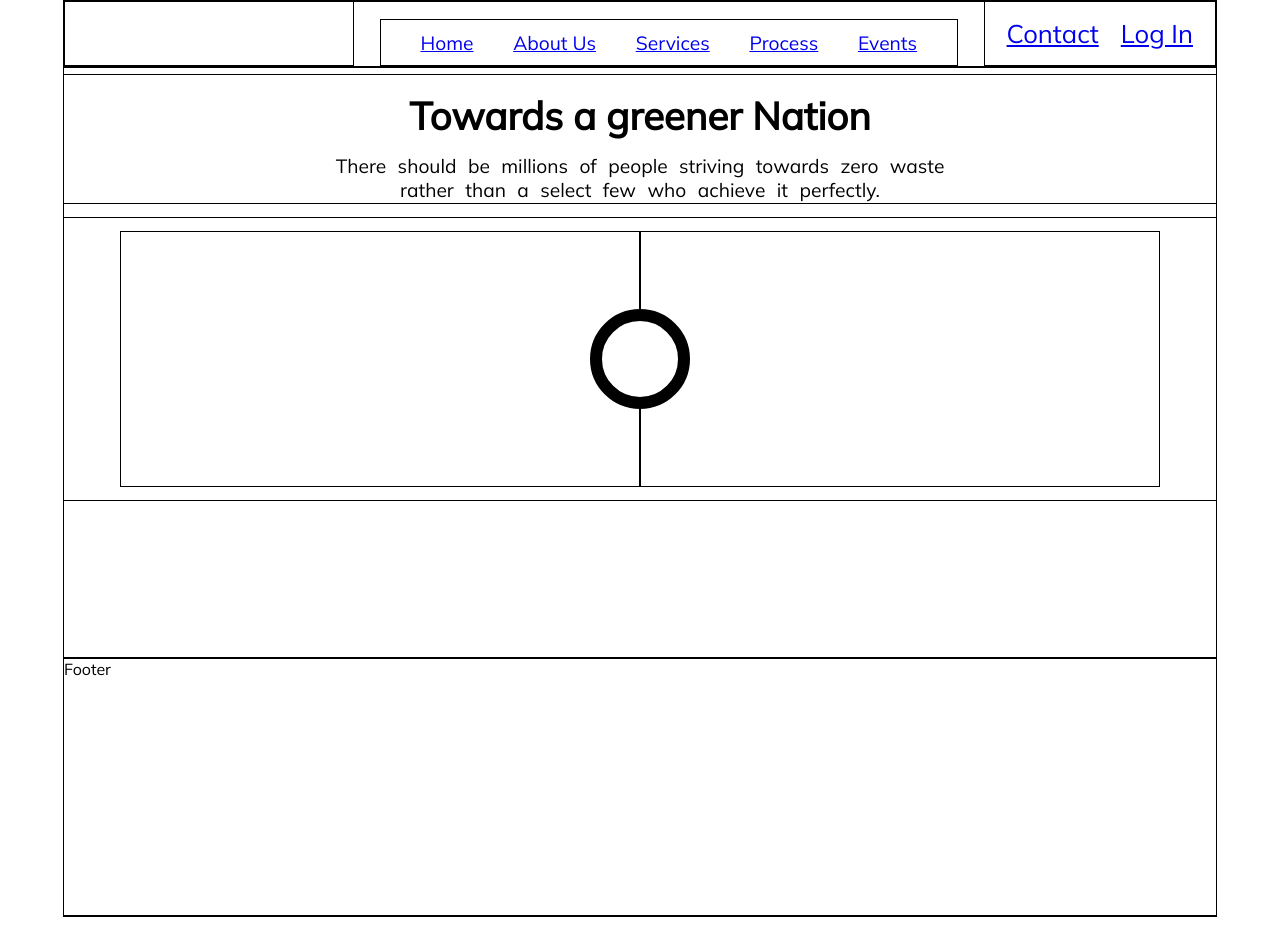
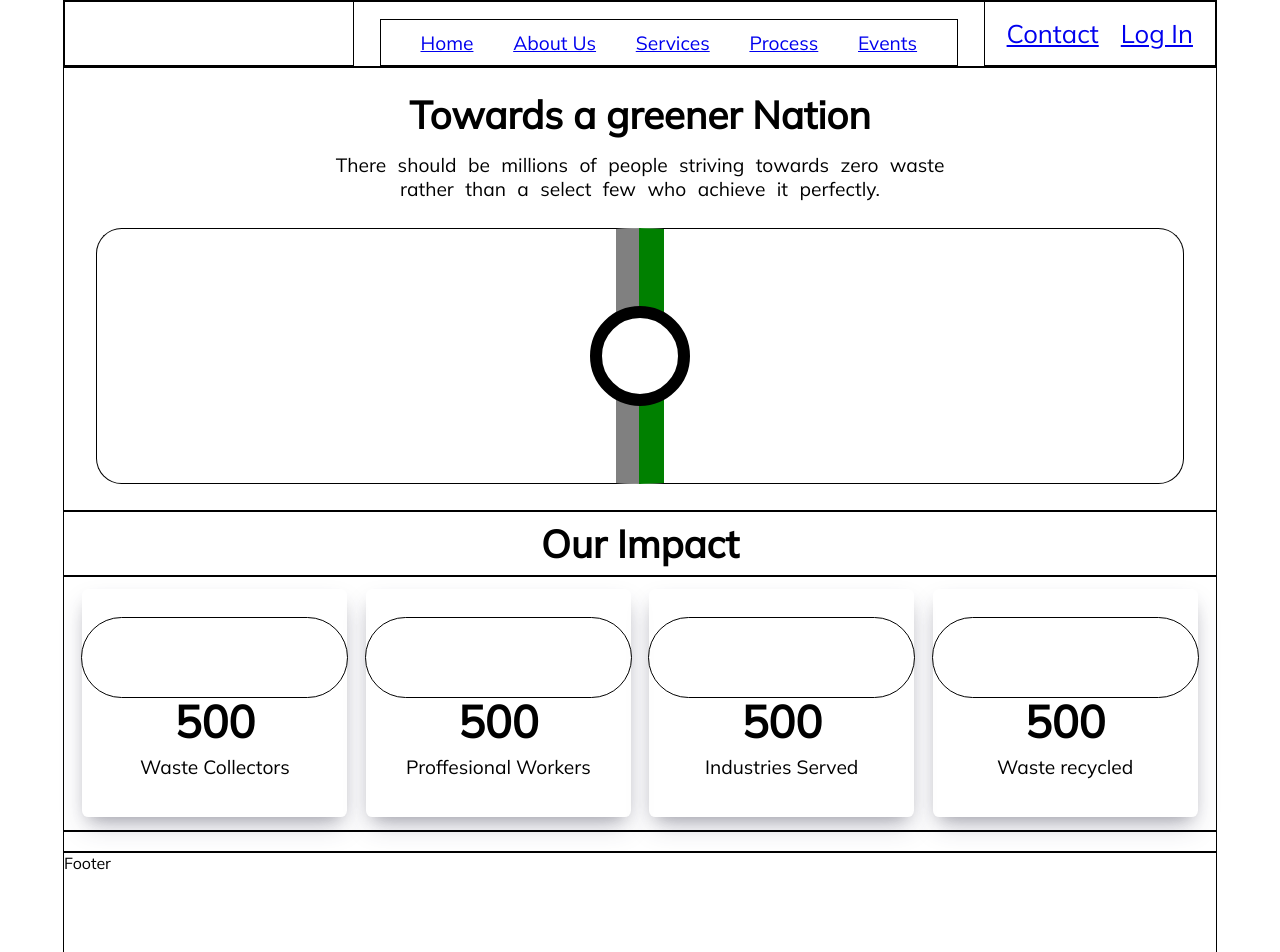
Before and after one commit to MokuaEnock/greenly, a React (Create React App) app: page / in a window 1280 px wide. Shown: the top 952 px of the page. Before the commit the page ends 917 px from the top, so only its background shows below. Built offline with nearby package versions, Linux system fonts and the light colour scheme.

Commit message:
create skeleton for impact section

```diff
--- a/src/pages/landing/landing.css
+++ b/src/pages/landing/landing.css
@@ -15,7 +15,6 @@
     width: 100%;
     height: 10vw;
     font-size: 1.8vw;
-    border: thin solid black;
     display: flex;
     flex-direction: column;
     align-items: center;
@@ -42,7 +41,6 @@
     width: 100%;
     height: 22vw;
     font-size: 1.8vw;
-    border: thin solid black;
     display: flex;
     flex-direction: row;
     align-items: center;
@@ -60,6 +58,11 @@
     height: 90%;
 }
 
+.recycle-image>img {
+    width: 100%;
+    border-radius: inherit;
+}
+
 #recycle-icon {
     width: 6vw;
     height: 6vw;
@@ -69,12 +72,96 @@
     z-index: 1;
 }
 
-
 #recycle-image1 {
     margin-right: -4vw;
+    border-top-left-radius: 2vw;
+    border-bottom-left-radius: 2vw;
+    border-right: 2vw solid grey;
 }
 
 #recycle-image2 {
     margin-left: -4vw;
+    border-top-right-radius: 2vw;
+    border-bottom-right-radius: 2vw;
+    border-left: 2vw solid green;
 
 }
+
+#impact {
+    width: 100%;
+    height: 25vw;
+    border: thin solid black;
+    display: flex;
+    flex-direction: column;
+    align-items: center;
+    justify-content: space-between;
+    text-align: center;
+}
+
+#impact-title {
+    font-size: 3vw;
+    font-weight: bold;
+    width: 100%;
+    height: 5vw;
+    border: thin solid black;
+    display: flex;
+    flex-direction: row;
+    align-items: center;
+    justify-content: center;
+    text-align: center;
+}
+
+#impact-content {
+    width: 100%;
+    height: 20vw;
+    border: thin solid black;
+    display: flex;
+    flex-direction: row;
+    align-items: center;
+    justify-content: space-evenly;
+    text-align: center;
+}
+
+#impact-content>div {
+    width: 23%;
+    border-radius: .5vw;
+    height: 90%;
+    display: flex;
+    flex-direction: column;
+    align-items: center;
+    justify-content: center;
+    text-align: center;
+    box-shadow: rgba(50, 50, 93, 0.25) 0px 13px 27px -5px, rgba(0, 0, 0, 0.3) 0px 8px 16px -8px;
+}
+
+.span-image {
+    border: thin solid black;
+    width: 100%;
+    height: 35%;
+    border-radius: 5vw;
+}
+
+.span-number {
+    width: 100%;
+    height: 20%;
+    border-radius: 3vw;
+    font-size: 3.5vw;
+    font-weight: bold;
+    display: flex;
+    flex-direction: row;
+    align-items: center;
+    justify-content: space-evenly;
+    text-align: center;
+}
+
+.span-word {
+    width: 100%;
+    height: 20%;
+    font-size: 1.5vw;
+    border-radius: 3vw;
+    display: flex;
+    flex-direction: row;
+    align-items: center;
+    justify-content: space-evenly;
+    text-align: center;
+}
--- a/src/pages/landing/landing.js
+++ b/src/pages/landing/landing.js
@@ -17,7 +17,36 @@ export default function Landing() {
         <div id="recycle-icon"></div>
         <div className="recycle-image" id="recycle-image2"></div>
       </section>
-      <section id="impact"></section>
+
+      <section id="impact">
+        <div id="impact-title">Our Impact</div>
+        <div id="impact-content">
+          <div>
+            <span className="span-image"></span>
+            <span className="span-number">500</span>
+            <span className="span-word">Waste Collectors</span>
+          </div>
+
+          <div>
+            <span className="span-image"></span>
+            <span className="span-number">500</span>
+            <span className="span-word">Proffesional Workers</span>
+          </div>
+
+          <div>
+            <span className="span-image"></span>
+            <span className="span-number">500</span>
+            <span className="span-word">Industries Served</span>
+          </div>
+
+          <div>
+            <span className="span-image"></span>
+            <span className="span-number">500</span>
+            <span className="span-word">Waste recycled</span>
+          </div>
+        </div>
+      </section>
+
       <section id="assistance"></section>
     </main>
   );
```
